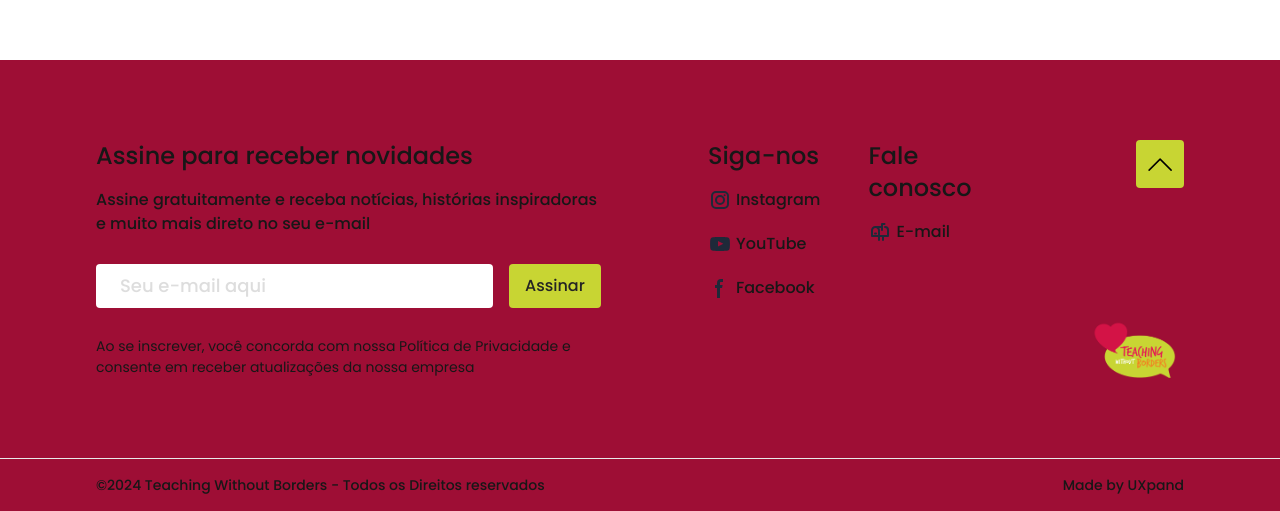
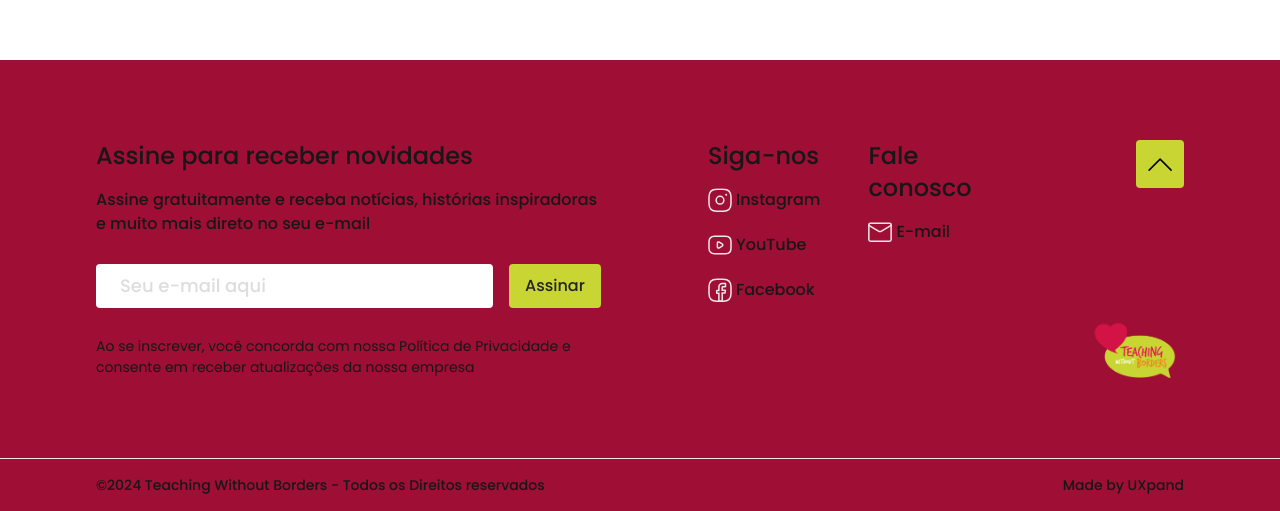
Before and after one commit to thiagokoster/twb-app, a Next.js app: page / in a window 1280 px wide. Shown: the part 740-1251 px from the top of the page. Built offline with nearby package versions, Linux system fonts and the light colour scheme.

Commit message:
fix icons

```diff
--- a/src/app/icons.tsx
+++ b/src/app/icons.tsx
@@ -1,29 +1,53 @@
 export const Icons = {
 	instagram: () => (
-<svg className="w-6 h-6 text-gray-800 dark:text-white" aria-hidden="true" xmlns="http://www.w3.org/2000/svg" width="24" height="24" fill="none" viewBox="0 0 24 24">
-  <path fill="currentColor" fillRule="evenodd" d="M3 8a5 5 0 0 1 5-5h8a5 5 0 0 1 5 5v8a5 5 0 0 1-5 5H8a5 5 0 0 1-5-5V8Zm5-3a3 3 0 0 0-3 3v8a3 3 0 0 0 3 3h8a3 3 0 0 0 3-3V8a3 3 0 0 0-3-3H8Zm7.597 2.214a1 1 0 0 1 1-1h.01a1 1 0 1 1 0 2h-.01a1 1 0 0 1-1-1ZM12 9a3 3 0 1 0 0 6 3 3 0 0 0 0-6Zm-5 3a5 5 0 1 1 10 0 5 5 0 0 1-10 0Z" clipRule="evenodd"/>
-</svg>
+		<svg width="24" height="25" viewBox="0 0 24 25" fill="none" xmlns="http://www.w3.org/2000/svg">
+			<g clipPath="url(#clip0_2210_3599)">
+				<path d="M8.7 23.1372H15.3C20.8 23.1372 23 20.9372 23 15.4372V8.83721C23 3.33721 20.8 1.13721 15.3 1.13721H8.7C3.2 1.13721 1 3.33721 1 8.83721V15.4372C1 20.9372 3.2 23.1372 8.7 23.1372Z" stroke="#E9E9E9" strokeWidth="1.5" strokeLinecap="round" strokeLinejoin="round"/>
+				<path d="M11.9999 15.9871C14.1262 15.9871 15.8499 14.2634 15.8499 12.1371C15.8499 10.0108 14.1262 8.28711 11.9999 8.28711C9.87361 8.28711 8.1499 10.0108 8.1499 12.1371C8.1499 14.2634 9.87361 15.9871 11.9999 15.9871Z" stroke="#E9E9E9" strokeWidth="1.5" strokeLinecap="round" strokeLinejoin="round"/>
+				<path d="M18.1997 6.6374H18.2124" stroke="#E9E9E9" strokeWidth="2" strokeLinecap="round" strokeLinejoin="round"/>
+			</g>
+			<defs>
+				<clipPath id="clip0_2210_3599">
+					<rect width="24" height="24" fill="white" transform="translate(0 0.137207)"/>
+				</clipPath>
+			</defs>
+		</svg>
+
 	),
 	youtube: () => (
-<svg className="w-6 h-6 text-gray-800 dark:text-white" aria-hidden="true" xmlns="http://www.w3.org/2000/svg" width="24" height="24" fill="currentColor" viewBox="0 0 24 24">
-  <path fillRule="evenodd" d="M21.7 8.037a4.26 4.26 0 0 0-.789-1.964 2.84 2.84 0 0 0-1.984-.839c-2.767-.2-6.926-.2-6.926-.2s-4.157 0-6.928.2a2.836 2.836 0 0 0-1.983.839 4.225 4.225 0 0 0-.79 1.965 30.146 30.146 0 0 0-.2 3.206v1.5a30.12 30.12 0 0 0 .2 3.206c.094.712.364 1.39.784 1.972.604.536 1.38.837 2.187.848 1.583.151 6.731.2 6.731.2s4.161 0 6.928-.2a2.844 2.844 0 0 0 1.985-.84 4.27 4.27 0 0 0 .787-1.965 30.12 30.12 0 0 0 .2-3.206v-1.516a30.672 30.672 0 0 0-.202-3.206Zm-11.692 6.554v-5.62l5.4 2.819-5.4 2.801Z" clipRule="evenodd"/>
-</svg>
+		<svg width="24" height="25" viewBox="0 0 24 25" fill="none" xmlns="http://www.w3.org/2000/svg">
+			<path d="M17.5 20.7372H6.5C3.2 20.7372 1 18.5372 1 15.2372V8.63721C1 5.33721 3.2 3.13721 6.5 3.13721H17.5C20.8 3.13721 23 5.33721 23 8.63721V15.2372C23 18.5372 20.8 20.7372 17.5 20.7372Z" stroke="#E9E9E9" strokeWidth="1.5" strokeMiterlimit="10" strokeLinecap="round" strokeLinejoin="round"/>
+			<path d="M11.3399 9.18725L14.0899 10.8372C15.0799 11.4972 15.0799 12.4872 14.0899 13.1472L11.3399 14.7972C10.2399 15.4572 9.35986 14.9072 9.35986 13.6972V10.3972C9.35986 8.96725 10.2399 8.52725 11.3399 9.18725Z" stroke="#E9E9E9" strokeWidth="1.5" strokeMiterlimit="10" strokeLinecap="round" strokeLinejoin="round"/>
+		</svg>
+
 	),
 	linkedin: () => (
-<svg className="w-6 h-6 text-gray-800 dark:text-white" aria-hidden="true" xmlns="http://www.w3.org/2000/svg" width="24" height="24" fill="currentColor" viewBox="0 0 24 24">
-  <path fillRule="evenodd" d="M12.51 8.796v1.697a3.738 3.738 0 0 1 3.288-1.684c3.455 0 4.202 2.16 4.202 4.97V19.5h-3.2v-5.072c0-1.21-.244-2.766-2.128-2.766-1.827 0-2.139 1.317-2.139 2.676V19.5h-3.19V8.796h3.168ZM7.2 6.106a1.61 1.61 0 0 1-.988 1.483 1.595 1.595 0 0 1-1.743-.348A1.607 1.607 0 0 1 5.6 4.5a1.601 1.601 0 0 1 1.6 1.606Z" clipRule="evenodd"/>
-  <path d="M7.2 8.809H4V19.5h3.2V8.809Z"/>
-</svg>
+		<svg width="24" height="25" viewBox="0 0 24 25" fill="none" xmlns="http://www.w3.org/2000/svg">
+			<g clipPath="url(#clip0_2212_8245)">
+				<rect x="0.75" y="0.887207" width="22.5" height="22.5" rx="4.25" stroke="#E9E9E9" strokeWidth="1.5"/>
+				<path fill-rule="evenodd" clipRule="evenodd" d="M6.22211 4.58154C5.24039 4.58154 4.44434 5.37759 4.44434 6.35932C4.44434 7.34105 5.24039 8.1371 6.22211 8.1371C7.20384 8.1371 7.99989 7.34105 7.99989 6.35932C7.99989 5.37759 7.20384 4.58154 6.22211 4.58154Z" stroke="#E9E9E9" strokeWidth="1.5"/>
+				<path fill-rule="evenodd" clipRule="evenodd" d="M7.99989 10.415C7.99989 10.1389 7.77603 9.91504 7.49989 9.91504H4.94434C4.66819 9.91504 4.44434 10.1389 4.44434 10.415V19.1928C4.44434 19.469 4.66819 19.6928 4.94434 19.6928H7.49989C7.77603 19.6928 7.99989 19.469 7.99989 19.1928V10.415Z" stroke="#E9E9E9" strokeWidth="1.5"/>
+				<path fill-rule="evenodd" clipRule="evenodd" d="M15.7534 9.91504C14.2393 9.91504 13.2034 10.5469 12.7421 11.281V11.281C12.7214 11.3168 12.6667 11.3021 12.6667 11.2608V10.3307C12.6667 10.1707 12.537 10.0409 12.3769 10.0409H10.2778C10.0017 10.0409 9.77783 10.2648 9.77783 10.5409V19.1928C9.77783 19.469 10.0017 19.6928 10.2778 19.6928H12.3889C12.6651 19.6928 12.8889 19.469 12.8889 19.1928V15.0175C12.8889 13.4506 13.5001 12.4539 14.9689 12.4539C15.982 12.4539 16.4071 13.2997 16.4421 14.8078L16.4445 15.0175V19.1928C16.4445 19.469 16.6684 19.6928 16.9445 19.6928H19.0556C19.3318 19.6928 19.5556 19.469 19.5556 19.1928V14.362C19.5556 11.4837 18.8263 9.91504 15.7534 9.91504Z" stroke="#E9E9E9" strokeWidth="1.5"/>
+			</g>
+			<defs>
+				<clipPath id="clip0_2212_8245">
+					<rect width="24" height="24" fill="white" transform="translate(0 0.137207)"/>
+				</clipPath>
+			</defs>
+		</svg>
 	),
 	facebook: () => (
-<svg className="w-6 h-6 text-gray-800 dark:text-white" aria-hidden="true" xmlns="http://www.w3.org/2000/svg" width="24" height="24" fill="currentColor" viewBox="0 0 24 24">
-  <path fillRule="evenodd" d="M13.135 6H15V3h-1.865a4.147 4.147 0 0 0-4.142 4.142V9H7v3h2v9.938h3V12h2.021l.592-3H12V6.591A.6.6 0 0 1 12.592 6h.543Z" clipRule="evenodd"/>
-</svg>
+		<svg width="24" height="25" viewBox="0 0 24 25" fill="none" xmlns="http://www.w3.org/2000/svg">
+			<path d="M14.2002 9.16711V12.3571H17.0602C17.2802 12.3571 17.3902 12.5771 17.3902 12.7971L16.9502 14.8871C16.9502 14.9971 16.7302 15.1071 16.6202 15.1071H14.2002V23.1371H10.9002V15.2171H9.0302C8.8102 15.2171 8.7002 15.1071 8.7002 14.8871V12.7971C8.7002 12.5771 8.8102 12.4671 9.0302 12.4671H10.9002V8.83711C10.9002 6.96711 12.3302 5.53711 14.2002 5.53711H17.1702C17.3902 5.53711 17.5002 5.64711 17.5002 5.86711V8.50711C17.5002 8.72711 17.3902 8.83711 17.1702 8.83711H14.5302C14.3102 8.83711 14.2002 8.94711 14.2002 9.16711Z" stroke="#E9E9E9" strokeWidth="1.5" strokeMiterlimit="10" strokeLinecap="round"/>
+			<path d="M15.3 23.1372H8.7C3.2 23.1372 1 20.9372 1 15.4372V8.83721C1 3.33721 3.2 1.13721 8.7 1.13721H15.3C20.8 1.13721 23 3.33721 23 8.83721V15.4372C23 20.9372 20.8 23.1372 15.3 23.1372Z" stroke="#E9E9E9" strokeWidth="1.5" strokeLinecap="round" strokeLinejoin="round"/>
+		</svg>
 	),
 	email: () => (
-<svg className="w-6 h-6 text-gray-800 dark:text-white" aria-hidden="true" xmlns="http://www.w3.org/2000/svg" width="24" height="24" fill="none" viewBox="0 0 24 24">
-  <path stroke="currentColor" strokeLinecap="round" strokeLinejoin="round" strokeWidth="2" d="M11 16v-5.5A3.5 3.5 0 0 0 7.5 7m3.5 9H4v-5.5A3.5 3.5 0 0 1 7.5 7m3.5 9v4M7.5 7H14m0 0V4h2.5M14 7v3m-3.5 6H20v-6a3 3 0 0 0-3-3m-2 9v4m-8-6.5h1"/>
-</svg>
+		<svg width="24" height="25" viewBox="0 0 24 25" fill="none" xmlns="http://www.w3.org/2000/svg">
+			<path d="M21.4289 3.13721H2.57171C1.62493 3.13721 0.857422 3.90473 0.857422 4.85149V19.4229C0.857422 20.3697 1.62493 21.1372 2.57171 21.1372H21.4289C22.3757 21.1372 23.1431 20.3697 23.1431 19.4229V4.85149C23.1431 3.90473 22.3757 3.13721 21.4289 3.13721Z" stroke="#E9E9E9" strokeWidth="1.5" strokeLinecap="round" strokeLinejoin="round"/>
+			<path d="M0.857422 5.28027L10.9031 11.3218C11.2112 11.5027 11.5994 11.6017 12.0003 11.6017C12.4012 11.6017 12.7894 11.5027 13.0974 11.3218L23.1431 5.28027" stroke="#E9E9E9" strokeWidth="1.5" strokeLinecap="round" strokeLinejoin="round"/>
+		</svg>
+
 	),
 	chevronUp: () => (
 		<svg width="24" height="13" viewBox="0 0 24 13" fill="none" xmlns="http://www.w3.org/2000/svg">
```
